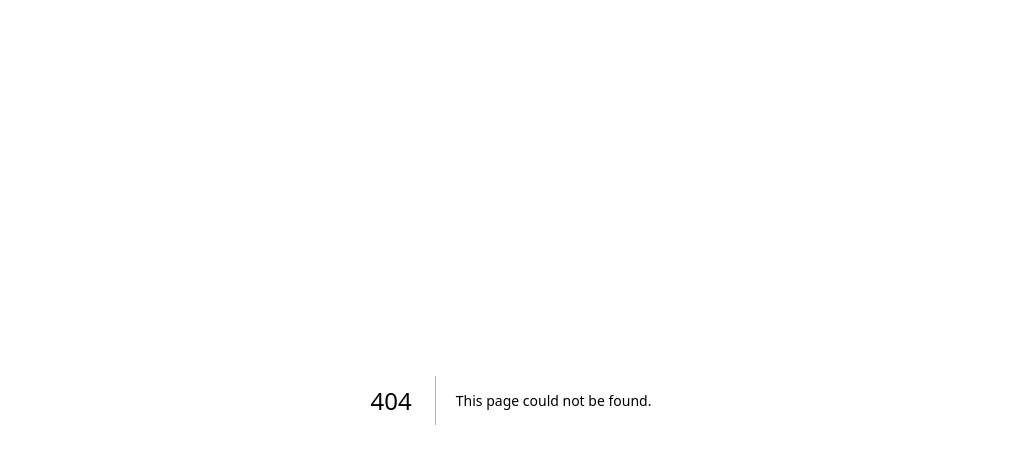
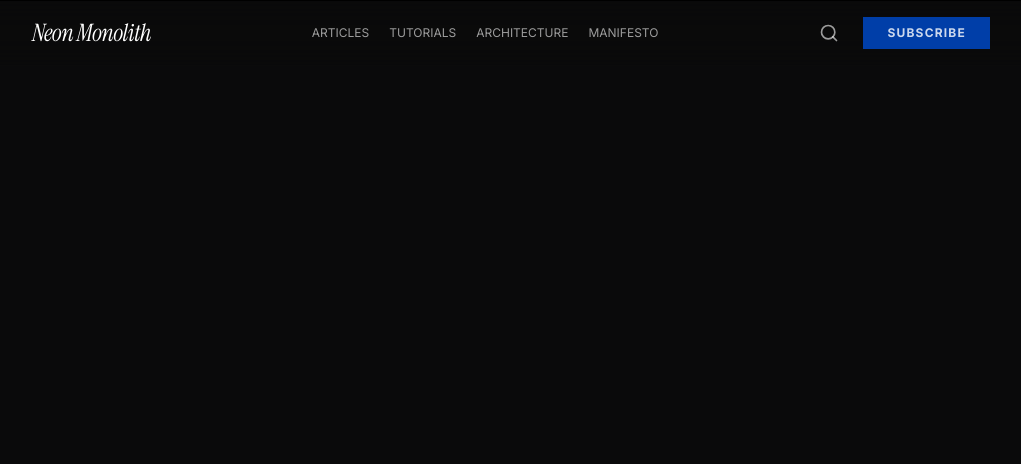
Before and after one commit to Abd2lhakam19/Blog-Site, a Next.js app: page /tags in a window 1280 px wide. Before the commit this address had no page. Shown: the top 464 px of the page, without its empty margins (129-1150 px from the left). Built offline with nearby package versions, Linux system fonts and the light colour scheme.

Commit message:
Add lucide-react dependency and implement Navbar component with TagPage

```diff
--- a/package.json
+++ b/package.json
@@ -9,6 +9,7 @@
     "lint": "eslint"
   },
   "dependencies": {
+    "lucide-react": "^1.0.1",
     "next": "16.2.1",
     "react": "19.2.4",
     "react-dom": "19.2.4"
--- a/src/app/globals.css
+++ b/src/app/globals.css
@@ -1,3 +1,6 @@
+@import url('https://fonts.googleapis.com/css2?family=Epilogue:ital,wght@0,100..900;1,100..900&family=Inter:ital,opsz,wght@0,14..32,100..900;1,14..32,100..900&display=swap');
+@import url('https://fonts.googleapis.com/css2?family=Instrument+Serif:ital@0;1&display=swap');
+
 @import "tailwindcss";
 
 @theme {
@@ -27,4 +30,8 @@
   /* --- Accents & Utilities --- */
   --color-outline-variant: rgba(255, 255, 255, 0.1);
   /* Ghost Border (10% opacity) */
+
+  --font-sans: "Inter", ui-sans-serif, system-ui;
+  --font-display: "Epilogue", sans-serif;
+  --font-headline: "Instrument Serif", serif
 }
--- a/src/app/page.tsx
+++ b/src/app/page.tsx
@@ -1,9 +1,10 @@
 import React from 'react'
+import TagPage from './tags/page'
 
 const Home = () => {
   return (
     <div >
-      <h3 > First Commit Let's Start Khalifa </h3>
+      <TagPage />
     </div>
   )
 }
--- /dev/null
+++ b/src/app/tags/page.tsx
@@ -0,0 +1,12 @@
+import Navbar from '@/features/tags/components/Navbar';
+import React from 'react'
+
+const TagPage = () => {
+    return (
+        <div>
+            <Navbar />
+        </div>
+    )
+}
+
+export default TagPage;
--- /dev/null
+++ b/src/features/tags/components/Navbar.tsx
@@ -0,0 +1,35 @@
+import { Search } from 'lucide-react'
+import React from 'react'
+
+const Navbar = () => {
+    return (
+        <div className='bg-background min-h-screen'>
+            <nav className='fixed top-0  px-6 py-4 sm:px-12 lg:px-24 xl:px-40 backdrop-blur-lg border border-b-surface-variant/10 bg-background/70  w-full'>
+                <div className='flex justify-between items-center'>
+                    <div>
+                        <h3 className='text-foreground italic tracking-tight font-headline text-2xl'>Neon Monolith</h3>
+                    </div>
+                    <div className=' hidden md:flex gap-5 text-white/60 font-sans text-xs uppercase transition-colors duration-300'>
+                        <a className='sm:hover:text-white' href="#articles">Articles</a>
+                        <a className='sm:hover:text-white' href="#tutorials">tutorials</a>
+                        <a className='sm:hover:text-white' href="#architecture">Architecture</a>
+                        <a className='sm:hover:text-white' href="#manifesto">Manifesto</a>
+                    </div>
+                    <div className='flex items-center gap-6'>
+
+                        <div className='relative group'>
+                            <Search
+                                size={20}
+                                className='text-foreground/60 hover:text-foreground transition-colors duration-200' />
+                        </div>
+                        <button className='uppercase bg-primary-container font-sans tracking-widest transition-transform duration-300 hover:opacity-80 text-foreground/80 text-xs px-6 py-2 font-bold '>
+                            subscribe
+                        </button>
+                    </div>
+                </div>
+            </nav>
+        </div>
+    )
+}
+
+export default Navbar
```
Also changed, not shown: 1 other file (tests, documents, lock files or other folders).
